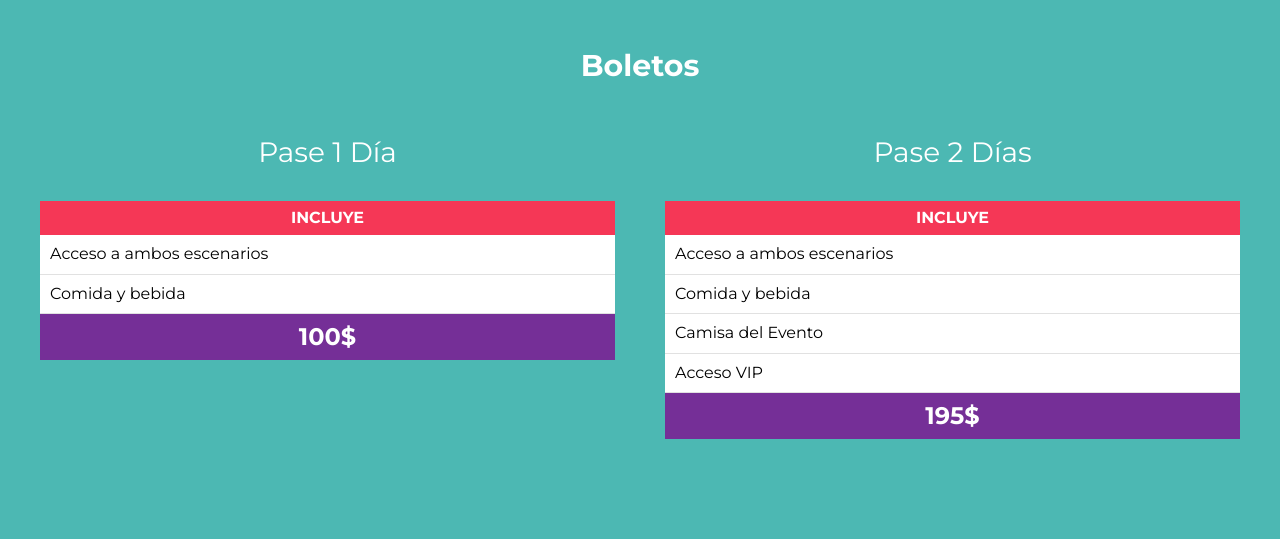
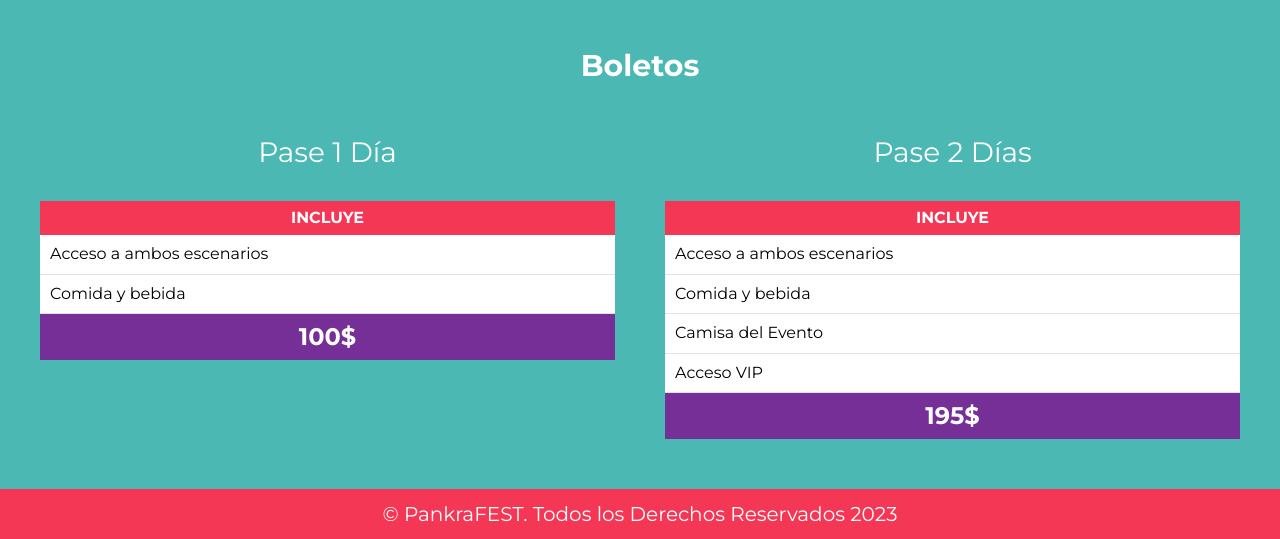
Before and after one commit to Pancratzia/Web-Development-Repository, a PHP site: page / in a window 1280 px wide. Shown: the part 3373-3912 px from the top of the page. Before the commit the page ends 3812 px from the top, so only its background shows below. Run offline with PHP 8.4, Linux system fonts and the light colour scheme; style sheets or scripts are compiled from the project's sources.

Commit message:
footer done

```diff
--- a/04-PankraFest/index.html
+++ b/04-PankraFest/index.html
@@ -228,6 +228,10 @@
         </div>
     </section>
 
+    <footer class="site-footer">
+        <p>&copy; PankraFEST. Todos los Derechos Reservados <span id="annoGenerado"></span></p>
+    </footer>
+
     <script src="../build/js/app.js"></script>
 </body>
 
--- a/04-PankraFest/src/js/app.js
+++ b/04-PankraFest/src/js/app.js
@@ -9,6 +9,9 @@ function iniciarApp() {
 
 function iniciarFechas() {
   const fechaEL = document.querySelectorAll(".fechaGenerada");
+  const annoGeneradoEL = document.querySelector("#annoGenerado");
+
+  annoGeneradoEL.innerHTML = new Date().getFullYear();
 
   fechaEL.forEach((fecha) => {
     fecha.innerHTML = `Septiembre ${unAnnoMas()}, Barquisimeto - Venezuela`;
--- /dev/null
+++ b/04-PankraFest/src/scss/layout/_footer.scss
@@ -0,0 +1,12 @@
+@use "base/variables" as v;
+
+.site-footer {
+  background-color: v.$rosa;
+  padding: 1rem;
+
+  p {
+    text-align: center;
+    color: v.$blanco;
+    margin: 0;
+  }
+}
--- a/04-PankraFest/src/scss/layout/_index.scss
+++ b/04-PankraFest/src/scss/layout/_index.scss
@@ -4,3 +4,4 @@
 @forward 'lineup';
 @forward 'galeria';
 @forward 'boletos';
+@forward 'footer';
```
